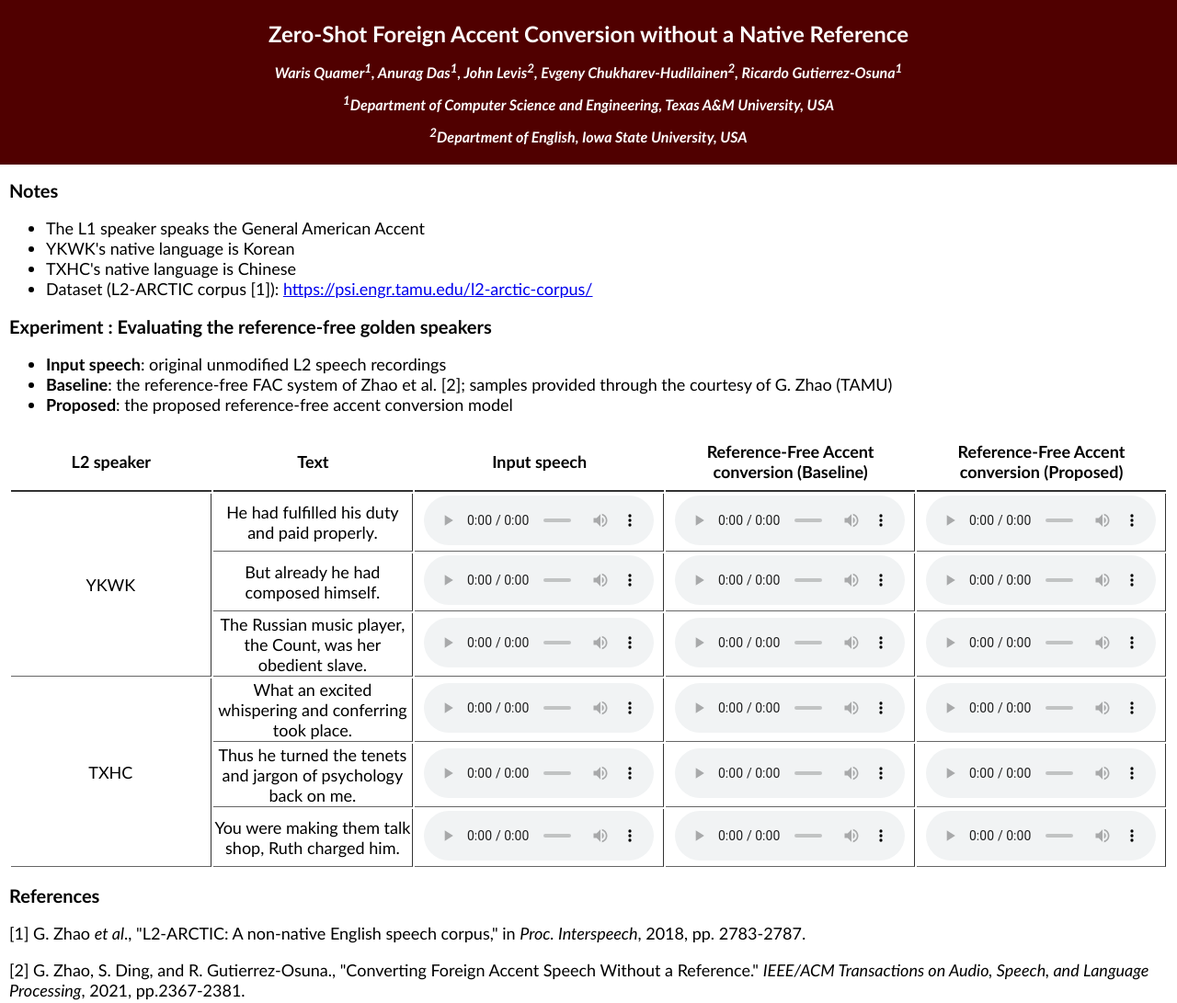
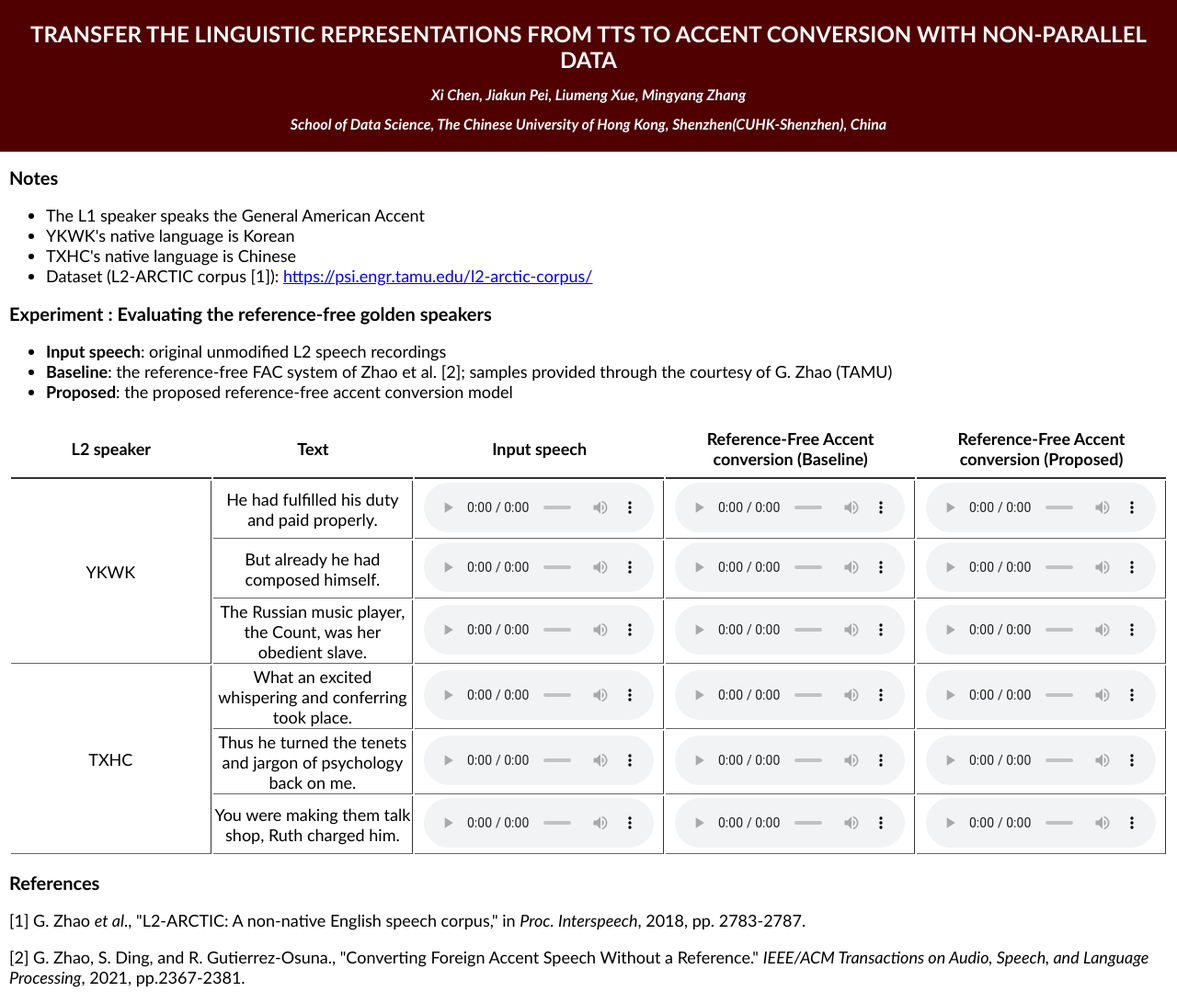
Before and after one commit to ChenX17/ChenX17, a plain HTML site: page demos/reference-free-tts-ac/index.html in a window 1280 px wide. Shown: the whole page at 92% size. Drawn offline with Linux system fonts and the light colour scheme.

Commit message:
update title and authors

```diff
--- a/demos/reference-free-tts-ac/index.html
+++ b/demos/reference-free-tts-ac/index.html
@@ -102,10 +102,10 @@ pre code {
 <tbody>
 <tr>
 <td>
-<h1>Zero-Shot Foreign Accent Conversion without a Native Reference</h1>
-<h2>Waris Quamer<sup>1</sup>, Anurag Das<sup>1</sup>, John Levis<sup>2</sup>, Evgeny Chukharev-Hudilainen<sup>2</sup>, Ricardo Gutierrez-Osuna<sup>1</sup></h2>
-<h2><sup>1</sup>Department of Computer Science and Engineering, Texas A&M University, USA</h2>
-<h2><sup>2</sup>Department of English, Iowa State University, USA</h2>
+<h1>TRANSFER THE LINGUISTIC REPRESENTATIONS FROM TTS TO ACCENT
+CONVERSION WITH NON-PARALLEL DATA</h1>
+<h2>Xi Chen, Jiakun Pei, Liumeng Xue, Mingyang Zhang</h2>
+<h2>School of Data Science, The Chinese University of Hong Kong, Shenzhen(CUHK-Shenzhen), China</h2>
 </td>
 </tbody>
 </table>
```
